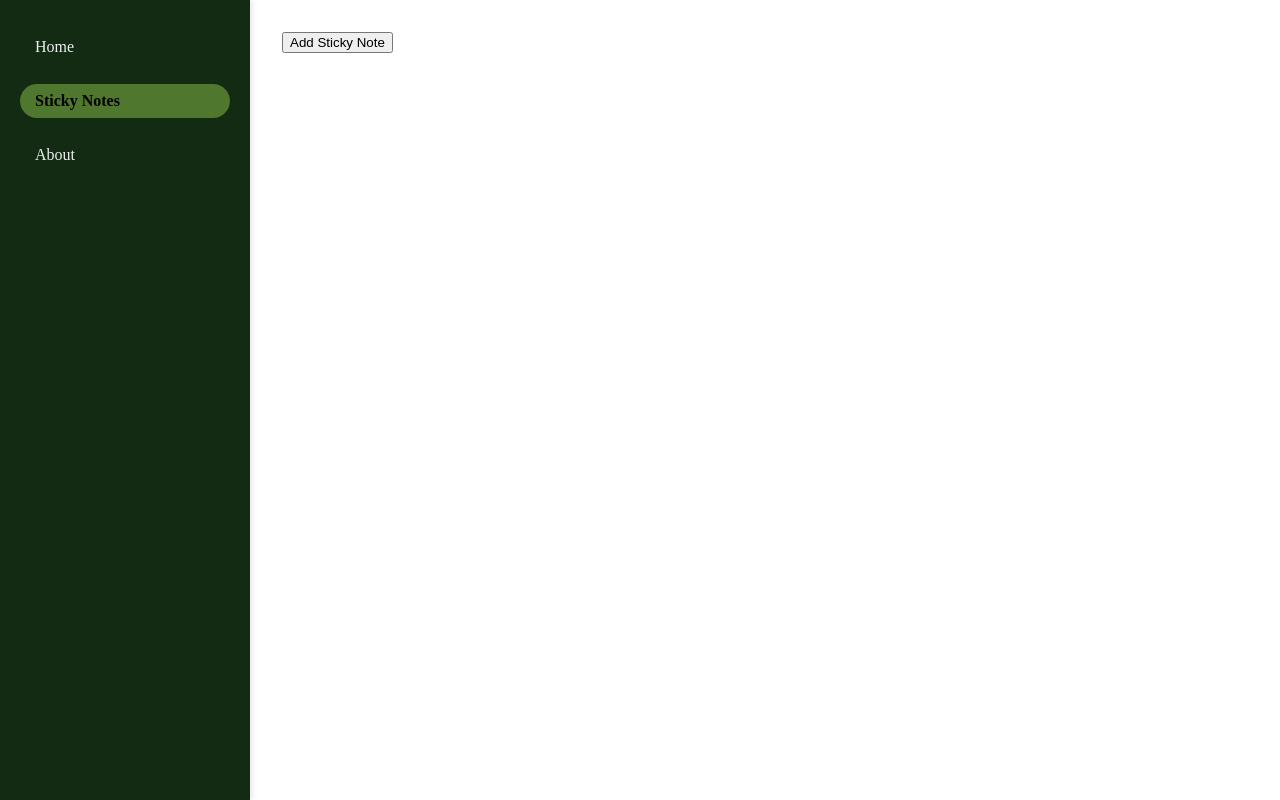
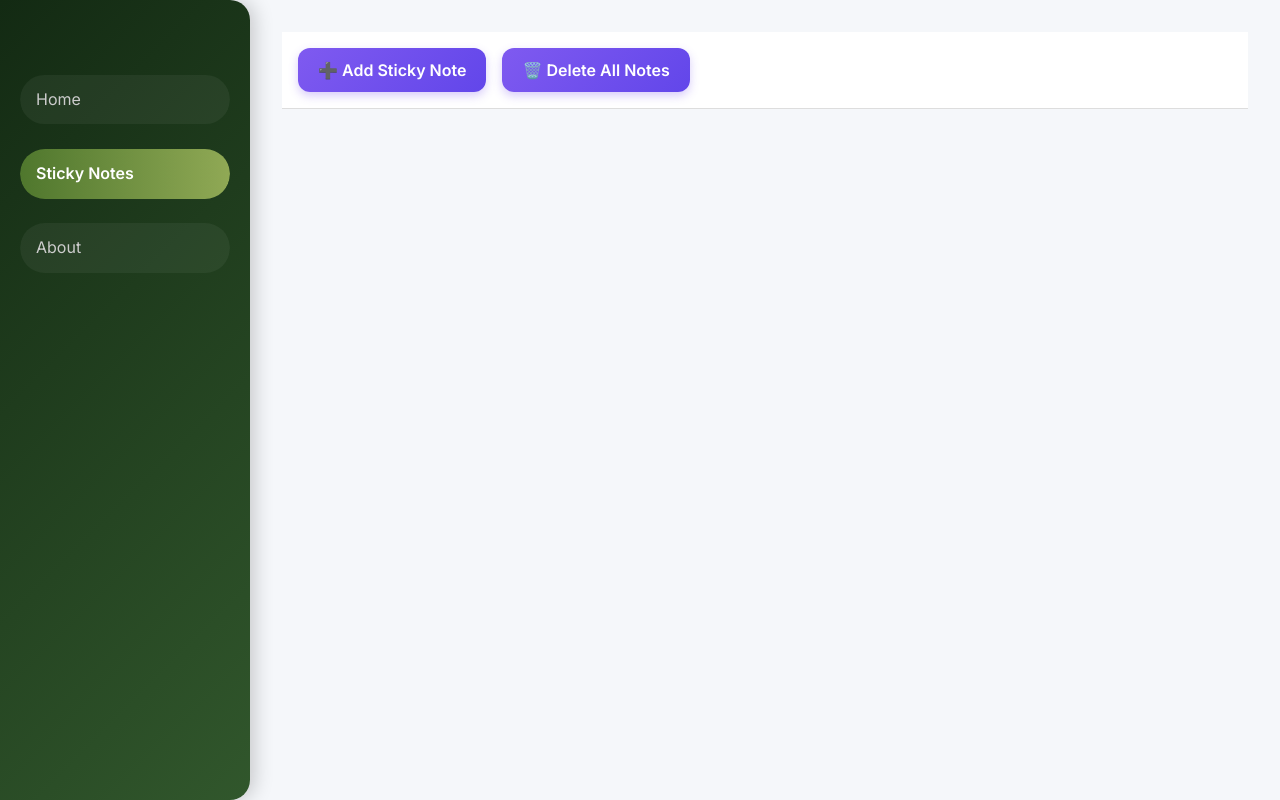
Before and after one commit to gitKrishh/Note-Nest, a React (Vite) app in the folder frontend/: page /sticky in a window 1280 px wide. Built offline with nearby package versions, Linux system fonts and the light colour scheme.

Commit message:
updated the sticky notes spaw location

```diff
--- a/frontend/src/App.css
+++ b/frontend/src/App.css
@@ -1,5 +1,124 @@
-body, html, #root {
+/* Import this font in index.html head */
+@import url('https://fonts.googleapis.com/css2?family=Inter:wght@400;600&display=swap');
+
+:root {
+  --bg: #f5f7fa;
+  --card-bg: rgba(255, 255, 255, 0.75);
+  --glass-border: rgba(255, 255, 255, 0.3);
+  --shadow: rgba(0, 0, 0, 0.1);
+  --accent: #7f5af0;
+  --radius: 18px;
+}
+
+* {
+  box-sizing: border-box;
+  font-family: 'Inter', sans-serif;
+  transition: all 0.3s ease;
+}
+
+body {
   margin: 0;
   padding: 0;
-  height: 100%;
+  background: var(--bg);
+  color: #1e1e1e;
+  line-height: 1.6;
 }
+
+/* Layout */
+.container {
+  max-width: 1100px;
+  margin: 50px auto;
+  padding: 20px;
+  display: flex;
+  flex-direction: column;
+  gap: 40px;
+}
+
+/* Glassy Note Cards */
+.note-card {
+  padding: 24px;
+  border-radius: var(--radius);
+  backdrop-filter: blur(10px);
+  background: var(--card-bg);
+  border: 1px solid var(--glass-border);
+  box-shadow: 0 6px 16px var(--shadow);
+  cursor: pointer;
+  transition: transform 0.25s ease, box-shadow 0.25s ease;
+}
+
+.note-card:hover {
+  transform: scale(1.015);
+  box-shadow: 0 10px 30px rgba(0, 0, 0, 0.15);
+}
+
+.note-card h3 {
+  margin: 0 0 12px;
+  font-size: 1.5rem;
+  font-weight: 600;
+}
+
+.note-card p {
+  font-size: 1rem;
+  margin: 0;
+  color: #333;
+}
+
+/* Colorful Gradient Cards */
+.note-card:nth-child(4n + 1) {
+  background: linear-gradient(135deg, #ffecd2, #fcb69f);
+}
+.note-card:nth-child(4n + 2) {
+  background: linear-gradient(135deg, #d4fc79, #96e6a1);
+}
+.note-card:nth-child(4n + 3) {
+  background: linear-gradient(135deg, #a1c4fd, #c2e9fb);
+}
+.note-card:nth-child(4n + 4) {
+  background: linear-gradient(135deg, #fbc2eb, #a6c1ee);
+}
+
+/* Add Note Form */
+form {
+  background: #ffffff;
+  border-radius: var(--radius);
+  padding: 30px;
+  box-shadow: 0 6px 16px rgba(0, 0, 0, 0.1);
+  display: flex;
+  flex-direction: column;
+  gap: 20px;
+}
+
+/* Inputs */
+input[type='text'],
+textarea {
+  padding: 14px 16px;
+  border: 1px solid #ccc;
+  border-radius: 12px;
+  font-size: 1rem;
+  outline: none;
+  background: #fff;
+}
+
+input:focus,
+textarea:focus {
+  border-color: var(--accent);
+  box-shadow: 0 0 0 3px rgba(127, 90, 240, 0.1);
+}
+
+/* Button */
+button {
+  padding: 12px 20px;
+  font-size: 1rem;
+  font-weight: 600;
+  color: white;
+  background: linear-gradient(135deg, var(--accent), #6246ea);
+  border: none;
+  border-radius: 12px;
+  cursor: pointer;
+  box-shadow: 0 4px 10px rgba(127, 90, 240, 0.3);
+}
+
+button:hover {
+  background: linear-gradient(135deg, #6246ea, #4f3edc);
+  box-shadow: 0 6px 16px rgba(127, 90, 240, 0.5);
+}
--- a/frontend/src/components/Navs.jsx
+++ b/frontend/src/components/Navs.jsx
@@ -1,37 +1,53 @@
-import React from 'react'
-import { NavLink } from 'react-router-dom'
+import React, { useEffect, useRef } from 'react';
+import { NavLink } from 'react-router-dom';
+import gsap from 'gsap';
 
-import './Sidebar.css'; // We'll create this CSS file next
+import './Sidebar.css';
 
 const Navs = () => {
+  const sidebarRef = useRef(null);
+  const linksRef = useRef([]);
+
+  useEffect(() => {
+    // Sidebar slide-in animation
+    gsap.from(sidebarRef.current, {
+      x: -200,
+      opacity: 0,
+      duration: 1,
+      ease: 'power3.out'
+    });
+
+    // Stagger nav link animations
+    gsap.from(linksRef.current, {
+      y: 20,
+      opacity: 0,
+      duration: 0.8,
+      delay: 0.5,
+      stagger: 0.15,
+      ease: 'back.out(1.7)'
+    });
+  }, []);
+
   return (
-    <div className="sidebar">
+    <div className="sidebar" ref={sidebarRef}>
       <nav>
         <ul className="nav-links">
-          <li>
-            <NavLink
-              to="/home"
-              className={({ isActive }) => isActive ? 'nav-link active' : 'nav-link'}
-            >
-              Home
-            </NavLink>
-          </li>
-          <li>
-            <NavLink
-              to="/sticky"
-              className={({ isActive }) => isActive ? 'nav-link active' : 'nav-link'}
-            >
-              Sticky Notes
-            </NavLink>
-          </li>
-          <li>
-            <NavLink
-              to="/feedback"
-              className={({ isActive }) => isActive ? 'nav-link active' : 'nav-link'}
-            >
-              About
-            </NavLink>
-          </li>
+          {[
+            { to: '/home', label: 'Home' },
+            { to: '/sticky', label: 'Sticky Notes' },
+            { to: '/feedback', label: 'About' }
+          ].map((link, i) => (
+            <li key={link.to} ref={(el) => (linksRef.current[i] = el)}>
+              <NavLink
+                to={link.to}
+                className={({ isActive }) =>
+                  isActive ? 'nav-link active' : 'nav-link'
+                }
+              >
+                {link.label}
+              </NavLink>
+            </li>
+          ))}
         </ul>
       </nav>
     </div>
--- a/frontend/src/components/NoteList.css
+++ b/frontend/src/components/NoteList.css
@@ -0,0 +1,62 @@
+.note-list {
+  padding: 2rem;
+  display: grid;
+  gap: 1.5rem;
+  grid-template-columns: repeat(auto-fill, minmax(280px, 1fr));
+}
+
+.note-card {
+  position: relative;
+  background: linear-gradient(145deg, #f0f8ff, #e6f0ff);
+  border-radius: 16px;
+  padding: 1.5rem;
+  box-shadow: 0 12px 24px rgba(0, 0, 0, 0.07);
+  transition: transform 0.2s ease, box-shadow 0.2s ease;
+}
+
+.note-card:hover {
+  transform: translateY(-5px);
+  box-shadow: 0 18px 36px rgba(0, 0, 0, 0.12);
+}
+
+.note-link {
+  text-decoration: none;
+  color: #333;
+}
+
+.note-title {
+  font-size: 1.4rem;
+  margin-bottom: 0.5rem;
+  color: #4e54c8;
+  font-weight: 600;
+}
+
+.note-desc {
+  color: #555;
+  line-height: 1.4;
+}
+
+.delete-btn {
+  position: absolute;
+  top: 12px;
+  right: 12px;
+  background: transparent;
+  border: none;
+  font-size: 1.2rem;
+  cursor: pointer;
+  color: #c0392b;
+  transition: transform 0.2s;
+}
+
+.delete-btn:hover {
+  transform: scale(1.1);
+}
+
+.empty-msg {
+  font-size: 1.1rem;
+  color: #777;
+  text-align: center;
+}
+body {
+  font-family: 'Inter', sans-serif;
+}
--- a/frontend/src/components/Sidebar.css
+++ b/frontend/src/components/Sidebar.css
@@ -1,41 +1,100 @@
 .sidebar {
   width: 250px;
   height: 100vh;
-    background-color: #132A13;
-    color: white;
-    margin: 0;
-    border: none;
+  background: linear-gradient(135deg, #132A13, #31572C);
+  color: #f1f1f1;
+  padding: 30px 0;
   box-sizing: border-box;
-    padding: 20px 0;
-    box-shadow: 2px 0 5px rgba(0, 0, 0, 0.1);
+  box-shadow: 4px 0 20px rgba(0, 0, 0, 0.2);
+  border-top-right-radius: 20px;
+  border-bottom-right-radius: 20px;
+  font-family: 'Segoe UI', Tahoma, Geneva, Verdana, sans-serif;
+  backdrop-filter: blur(10px);
+
+
 }
+
 
 .nav-links {
   list-style: none;
-    padding: 0;
-    margin: 0;
+  padding: 10px;
+  margin: 10px;
+  display: flex;
+  flex-direction: column;
+  gap: 15px;
+  padding-left: 20px;
+  padding-right: 20px;
 }
 
 .nav-links li {
-    padding: 10px 20px;
+  border-radius: 30px;
+  overflow: hidden;
+  transition: transform 0.2s ease;
+}
+
+.nav-links li:hover {
+  transform: translateX(5px);
 }
 
 .nav-link {
+  display: block;
+  padding: 12px 20px;
   color: #ecf0f1;
   text-decoration: none;
-    display: block;
-    padding: 8px 15px;
-    border-radius: 50px;
+  font-weight: 500;
+  background-color: rgba(255, 255, 255, 0.05);
+  border-radius: 30px;
   transition: all 0.3s ease;
 }
 
 .nav-link:hover {
-    background-color: #34495e;
-    color: #fff;
+  background-color: rgba(255, 255, 255, 0.1);
+  color: #ffffff;
 }
 
 .nav-link.active {
-    background-color: #4F772D;
-    color: rgb(0, 0, 0);
+  background: linear-gradient(to right, #4F772D, #90A955);
+  color: black;
   font-weight: bold;
 }
+
+
+.nav-links {
+  list-style: none;
+  padding: 10px;
+  margin: 10px;
+}
+
+.nav-link {
+  display: block;
+  padding: 0.75rem 1rem;
+  margin: 0.3rem 0;
+  border-radius: 50px;
+  text-decoration: none;
+  color: #ccc;
+  font-weight: 500;
+  transition: all 0.3s ease;
+}
+
+.nav-link:hover {
+  background-color: #132A13;
+  color: #fff;
+  transform: translateX(5px);
+}
+
+.nav-link.active {
+  background-color: #4c8bf5;
+  color: white;
+  font-weight: bold;
+}
+
+
+.main-content {
+  flex: 1;
+  padding: 2rem;
+  background-color: #f9f9f9;
+  min-height: 100vh;
+  padding: 10px;
+  margin-left: 250px; /* Same as sidebar width */
+
+}
--- a/frontend/src/components/StickyNote.jsx
+++ b/frontend/src/components/StickyNote.jsx
@@ -13,7 +13,8 @@ const StickyNote = ({ note, onUpdate, onDelete }) => {
   const handleMouseMove = (e) => {
     if (!isDragging) return;
     const newX = e.clientX - noteRef.current.startX;
-    const newY = e.clientY - noteRef.current.startY;
+const newY = Math.max(100, e.clientY - noteRef.current.startY); // prevent overlap with header
+
     onUpdate(note.id, { x: newX, y: newY });
   };
 
--- a/frontend/src/main.jsx
+++ b/frontend/src/main.jsx
@@ -13,8 +13,9 @@ ReactDOM.createRoot(document.getElementById('root')).render(
     <BrowserRouter>
       <Routes>
         <Route path="/" element={<App />}>
-          <Route path="home" element={<Home />} />
-          <Route path="home/:noteId" element={<NoteDetail />} />
+          <Route path="/" element={<Home />} />
+          <Route path="/home" element={<Home />} />
+          <Route path="/notes/:id" element={<NoteDetail />} />
           <Route path="sticky" element={<StickyPage />} />
           <Route path="feedback" element={<Feedback />} />
         </Route>
--- a/frontend/src/pages/Home.jsx
+++ b/frontend/src/pages/Home.jsx
@@ -1,23 +1,37 @@
 import React, { useState } from 'react';
 import NoteForm from '../components/NoteForm';
 import NoteList from '../components/NoteList';
+import notes from '../../../backend/notes.json';
 
 const Home = () => {
-  const [notes, setNotes] = useState([]);
+  const [note, setNote] = useState(notes);
 
-  const addNote = (newNote) => {
-    setNotes(prev => [...prev, { ...newNote, id: Date.now() }]);
-  };
+  const addNote = async (newNote) => {
+  try {
+    const response = await fetch('http://localhost:8000/notes', {
+      method: 'POST',
+      headers: { 'Content-Type': 'application/json' },
+      body: JSON.stringify(newNote)
+    });
+
+    const savedNote = await response.json(); // this has the id from server
+
+    setNote(prev => [...prev, savedNote]); // ✅ use server-generated id
+  } catch (error) {
+    console.error('Failed to add note:', error);
+  }
+};
+
 
   const deleteNote = (id) => {
-    setNotes(prev => prev.filter(note => note.id !== id));
+    setNote(prev => prev.filter(note => note.id !== id));
   };
 
   return (
     <div style={{ padding: '2rem' }}>
       <h2>My Notes</h2>
       <NoteForm onAdd={addNote} />
-      <NoteList notes={notes} onDelete={deleteNote} />
+      <NoteList notes={note} onDelete={deleteNote} />
 
     </div>
   );
--- a/frontend/src/pages/StickyPage.jsx
+++ b/frontend/src/pages/StickyPage.jsx
@@ -6,8 +6,7 @@ const StickyPage = () => {
     JSON.parse(localStorage.getItem('stickyNotes') || '[]')
   );
 
-
-  const addNote = () => {
+const addNote = () => {
   const sidebarWidth = 250;
   const spacing = 220; // vertical space between notes
   const notesPerColumn = 4;
@@ -18,14 +17,12 @@ const StickyPage = () => {
   const newNote = {
     id: Date.now(),
     content: '',
-    x: sidebarWidth + 20 + column * 240, // 240 = note width + margin
-    y: 60 + row * spacing,               // stack vertically
+    x: sidebarWidth + 20 + column * 240,
+    y: 150 + row * spacing, // Adjusted spawn Y to avoid header overlap
   };
 
   setNotes(prev => [...prev, newNote]);
 };
-
-
 
   const updateNote = (id, updatedFields) => {
     setNotes(prev =>
@@ -37,13 +34,30 @@ const StickyPage = () => {
     setNotes(prev => prev.filter(note => note.id !== id));
   };
 
+  const deleteAllNotes = () => {
+    setNotes([]);
+  };
+
   useEffect(() => {
     localStorage.setItem('stickyNotes', JSON.stringify(notes));
   }, [notes]);
 
   return (
     <div>
-      <button onClick={addNote}>Add Sticky Note</button>
+      <div
+        style={{
+          position: 'sticky',
+          top: 0,
+          backgroundColor: '#fff',
+          padding: '1rem',
+          zIndex: 10,
+          borderBottom: '1px solid #ddd',
+        }}
+      >
+        <button onClick={addNote} style={{ marginRight: '1rem' }}>➕ Add Sticky Note</button>
+        <button onClick={deleteAllNotes}>🗑️ Delete All Notes</button>
+      </div>
+
       {notes.map(note => (
         <StickyNote
           key={note.id}
--- /dev/null
+++ b/package.json
@@ -0,0 +1,5 @@
+{
+  "dependencies": {
+    "gsap": "^3.13.0"
+  }
+}
```
Also changed, not shown: frontend/src/components/NoteForm.jsx (+33 -18 lines), frontend/src/components/NoteList.jsx (+70 -14 lines), frontend/src/pages/NoteDetail.jsx (+23 -6 lines), 2 other files (tests, documents, lock files or other folders). Lines whose indentation alone changed are shown as unchanged.
